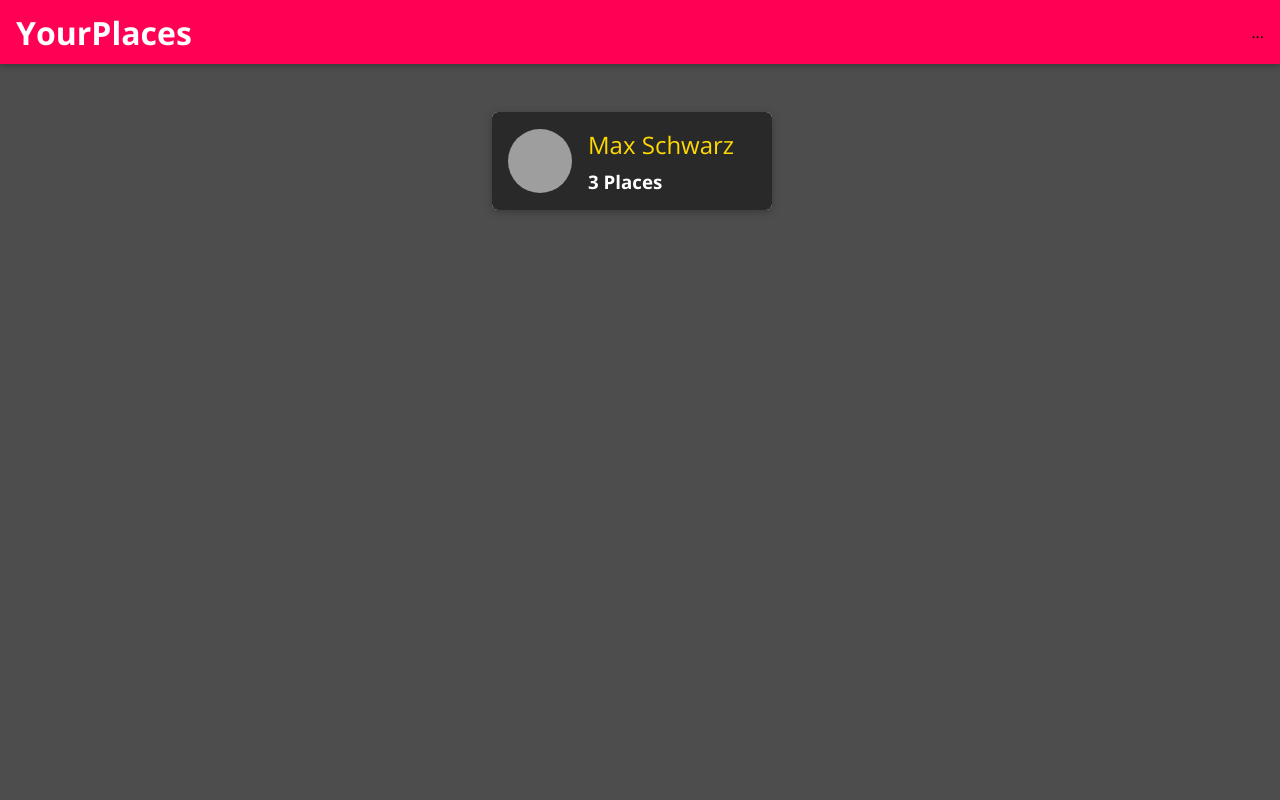
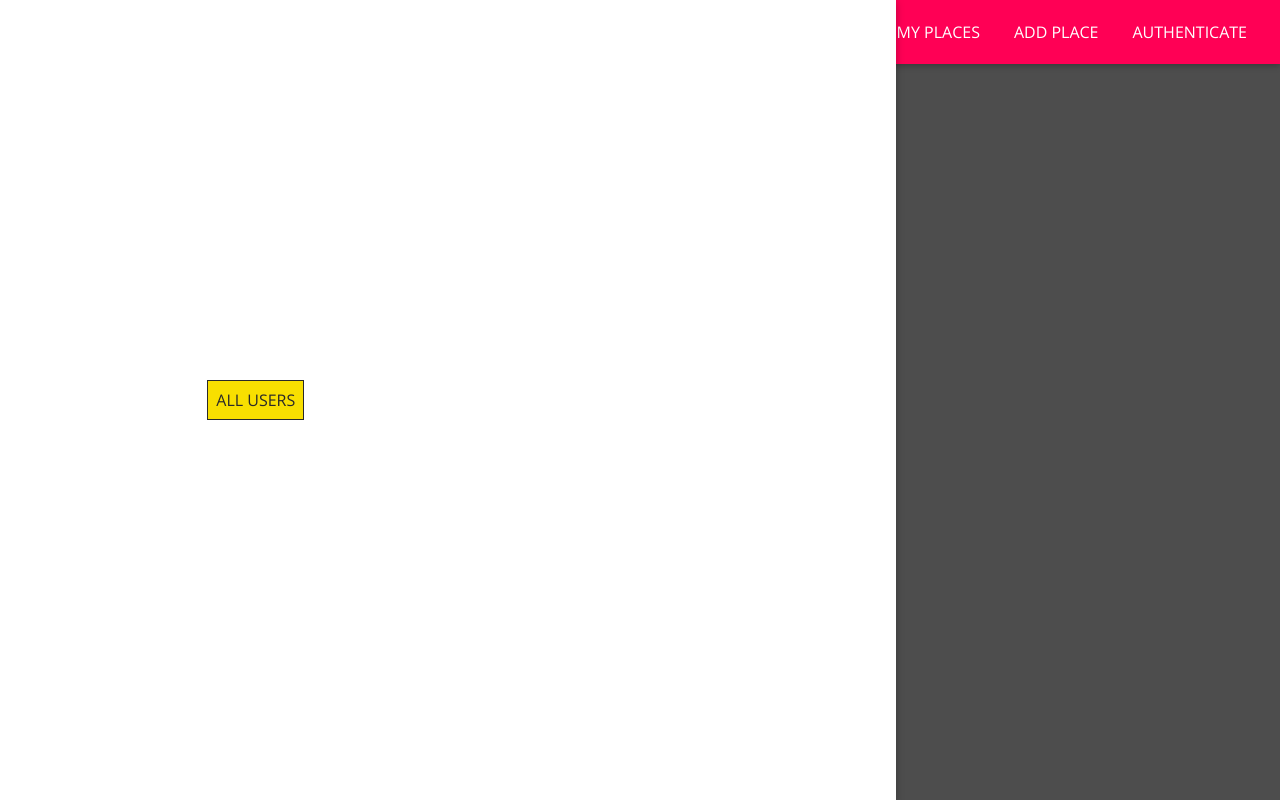
Before and after one commit to Vysint/mern-project-frontend, a React (Create React App) app: page / in a window 1280 px wide. Built offline with nearby package versions, Linux system fonts and the light colour scheme; grey boxes are pictures that could not be loaded.

Commit message:
Added Navlinks

```diff
--- a/src/shared/components/Navigation/MainNavigation.jsx
+++ b/src/shared/components/Navigation/MainNavigation.jsx
@@ -1,11 +1,19 @@
-import React from "react";
+import React, { Fragment } from "react";
 import { Link } from "react-router-dom";
 
 import MainHeader from "./MainHeader";
 import "./MainNavigation.css";
+import NavLinks from "./NavLinks";
+import SideDrawer from "./SideDrawer";
 
 const MainNavigation = (props) => {
   return (
+    <Fragment>
+      <SideDrawer>
+        <nav className="main-navigation__drawer-nav">
+          <NavLinks />
+        </nav>
+      </SideDrawer>
       <MainHeader>
         <button className="main-navigation__menu-btn">
           <span />
@@ -15,10 +23,11 @@
         <h1 className="main-navigation__title">
           <Link to="/">YourPlaces</Link>
         </h1>
-      <nav>
-        ...
+        <nav className="main-navigation__header-nav">
+          <NavLinks />
         </nav>
       </MainHeader>
+    </Fragment>
   );
 };
 
--- a/src/shared/components/Navigation/NavLinks.css
+++ b/src/shared/components/Navigation/NavLinks.css
@@ -0,0 +1,76 @@
+.nav-links {
+  list-style: none;
+  margin: 0;
+  padding: 0;
+  width: 100%;
+  height: 100%;
+  display: flex;
+  flex-direction: column;
+  justify-content: center;
+  align-items: center;
+}
+
+.nav-links li {
+  margin: 1rem;
+}
+
+.nav-links a {
+  border: 1px solid transparent;
+  color: #292929;
+  text-decoration: none;
+  padding: 0.5rem;
+}
+
+.nav-links a:hover,
+.nav-links a:active,
+.nav-links a.active {
+  background: #f8df00;
+  border-color: #292929;
+  color: #292929;
+}
+
+.nav-links button {
+  cursor: pointer;
+  border: 1px solid #292929;
+  color: #292929;
+  background: transparent;
+  padding: 0.5rem;
+  font: inherit;
+}
+
+.nav-links button:focus {
+  outline: none;
+}
+
+.nav-links button:hover,
+.nav-links button:active {
+  background: #292929;
+  color: white;
+}
+
+@media (min-width: 768px) {
+  .nav-links {
+    flex-direction: row;
+  }
+
+  .nav-links li {
+    margin: 0 0.5rem;
+  }
+
+  .nav-links a {
+    color: white;
+    text-decoration: none;
+  }
+
+  .nav-links button {
+    border: 1px solid white;
+    color: white;
+    background: transparent;
+  }
+
+  .nav-links button:hover,
+  .nav-links button:active {
+    background: #f8df00;
+    color: #292929;
+  }
+}
--- a/src/shared/components/Navigation/NavLinks.jsx
+++ b/src/shared/components/Navigation/NavLinks.jsx
@@ -0,0 +1,27 @@
+import React from "react";
+
+import { NavLink } from "react-router-dom";
+import "./NavLinks.css";
+
+const NavLinks = (props) => {
+  return (
+    <ul className="nav-links">
+      <li>
+        <NavLink to="/" exact>
+          ALL USERS
+        </NavLink>
+      </li>
+      <li>
+        <NavLink to="/u1/places">MY PLACES</NavLink>
+      </li>
+      <li>
+        <NavLink to="/places/new">ADD PLACE</NavLink>
+      </li>
+      <li>
+        <NavLink to="/auth">AUTHENTICATE</NavLink>
+      </li>
+    </ul>
+  );
+};
+
+export default NavLinks;
--- a/src/shared/components/Navigation/SideDrawer.css
+++ b/src/shared/components/Navigation/SideDrawer.css
@@ -0,0 +1,10 @@
+.side-drawer {
+  position: fixed;
+  left: 0;
+  top: 0;
+  z-index: 100;
+  height: 100vh;
+  width: 70%;
+  background: white;
+  box-shadow: 0 2px 8px rgba(0, 0, 0, 0.26);
+}
--- a/src/shared/components/Navigation/SideDrawer.jsx
+++ b/src/shared/components/Navigation/SideDrawer.jsx
@@ -0,0 +1,9 @@
+import React from "react";
+
+import "./SideDrawer.css";
+
+const SideDrawer = (props) => {
+  return <aside className="side-drawer">{props.children}</aside>;
+};
+
+export default SideDrawer;
```
Also changed, not shown: src/shared/components/Navigation/MainHeader 2.css (added), src/shared/components/Navigation/MainNavigation 2.css (added). Lines whose indentation alone changed are shown as unchanged.
